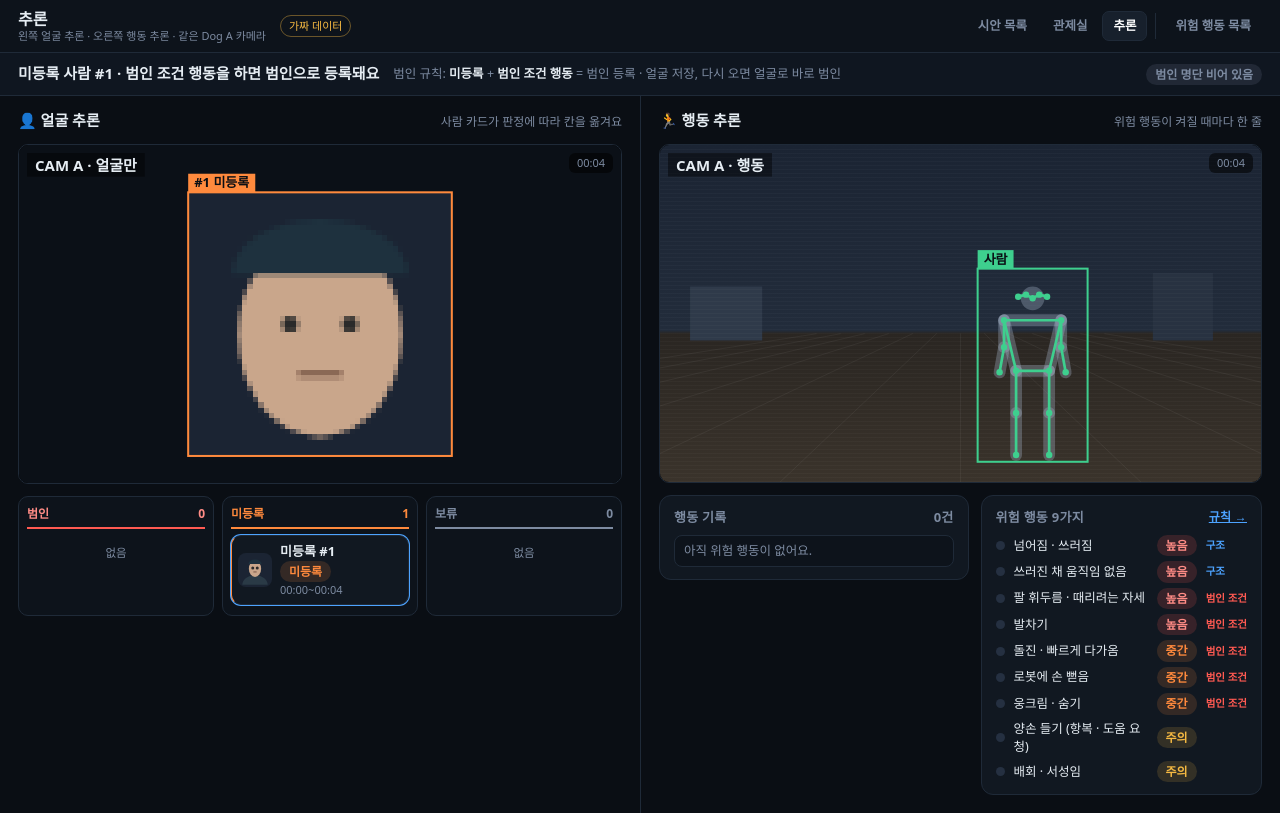
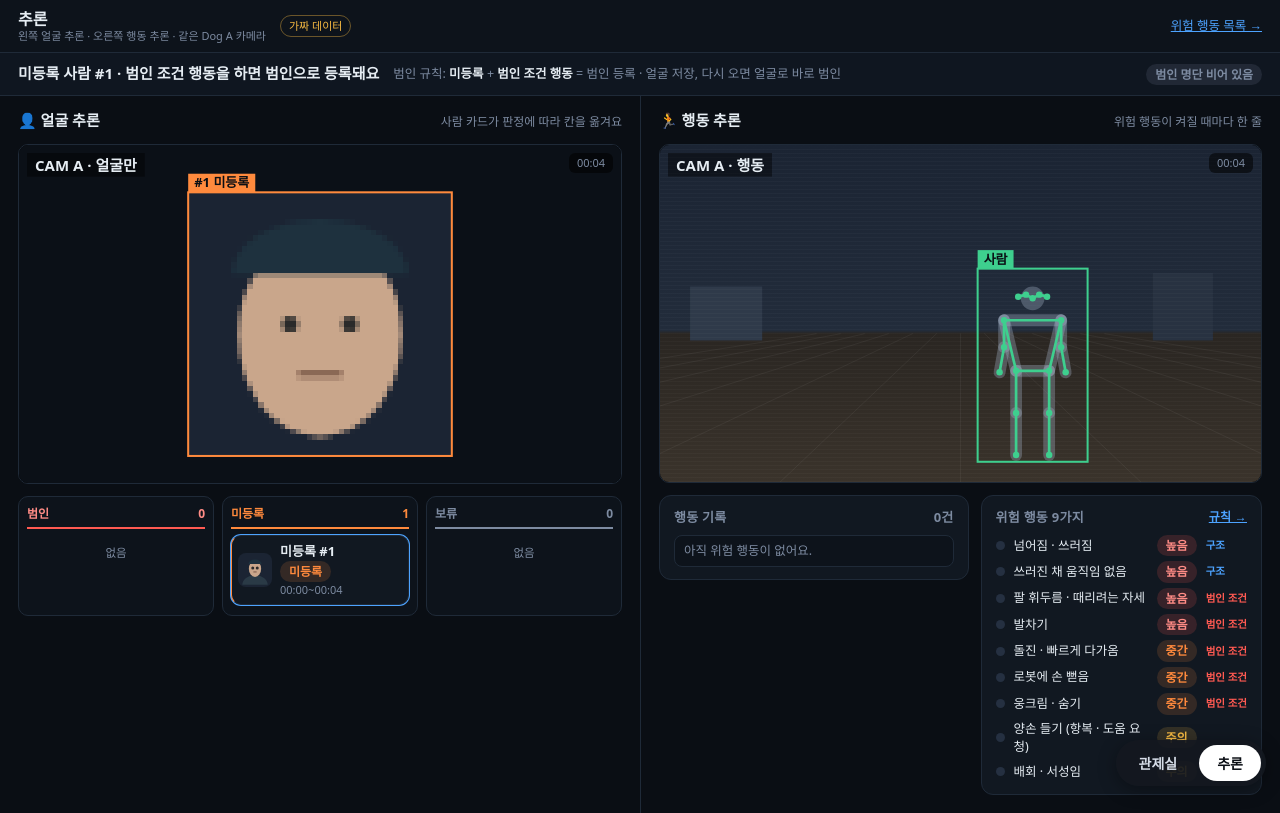
Before and after one commit to widee2018-code/mechdog-patrol-monitor, a plain HTML site: page web/mockups/combo2.html in a window 1280 px wide. Drawn offline with Linux system fonts and the light colour scheme.

Commit message:
web: 오른쪽 아래 이동 버튼을 [관제실] [추론] 두 개로
- 관제실(mock.js)과 추론(cam_mock.js) 화면에 같은 모양의 둥근 버튼, 추론 화면의 위쪽 메뉴는 없앰

```diff
--- a/web/mockups/cam_mock.js
+++ b/web/mockups/cam_mock.js
@@ -503,13 +503,17 @@
   }
   const clock = (t) => `${String(Math.floor(t / 60)).padStart(2, "0")}:${String(Math.floor(t % 60)).padStart(2, "0")}`;
 
-  // 위쪽 이동 메뉴: 시안끼리 바로 넘어가기
+  // 오른쪽 아래 이동 버튼: 관제실 · 추론 (관제실 화면의 mock.js 버튼과 같은 모양)
   function nav(now) {
-    const links = [["index.html", "시안 목록"], ["design1.html", "관제실"], ["combo2.html", "추론"], "|", ["danger_actions.html", "위험 행동 목록"]];
-    const el = document.querySelector(".nav");
-    if (!el) return;
-    el.innerHTML = links.map((l) => (l === "|" ? '<span class="sep"></span>'
-      : `<a href="${l[0]}"${l[0].startsWith(now) ? ' class="now" aria-current="page"' : ""}>${l[1]}</a>`)).join("");
+    const el = document.createElement("nav");
+    el.setAttribute("aria-label", "화면 이동");
+    el.style.cssText = "position:fixed;right:14px;bottom:14px;z-index:50;display:flex;gap:4px;padding:5px;border-radius:999px;" +
+      "background:rgba(20,24,32,.92);box-shadow:0 4px 18px rgba(0,0,0,.35);font:700 14px var(--font, system-ui, sans-serif)";
+    const items = [["design1.html", "관제실"], ["combo2.html", "추론"]];
+    el.innerHTML = items.map(([href, label]) => { const on = href.startsWith(now);
+      return `<a href="${href}"${on ? ' aria-current="page"' : ""} style="padding:8px 18px;border-radius:999px;text-decoration:none;` +
+        `color:${on ? "#0b0f15" : "#d6dde8"};background:${on ? "#ffffff" : "transparent"}">${label}</a>`; }).join("");
+    document.body.appendChild(el);
   }
 
   window.CamMock = { nav, DANGER_KPS, COMBO_VERDICT, CULPRIT_IDS, RESCUE_IDS, comboSim, poseOf, LEVEL, DANGERS, DANGER_BY_ID, EDGES, KP_KO, REGISTRY, FACE_RULE, VERDICT, TRUTH_KO, SCRIPT,
--- a/web/mockups/combo2.html
+++ b/web/mockups/combo2.html
@@ -19,8 +19,7 @@
 <body>
 <header class="top">
   <div class="brand"><b>추론</b><small>왼쪽 얼굴 추론 · 오른쪽 행동 추론 · 같은 Dog A 카메라</small></div>
-  <span class="mock">가짜 데이터</span>
-  <nav class="nav" aria-label="시안 이동"></nav>
+  <span class="mock">가짜 데이터</span><a href="danger_actions.html" style="margin-left:auto;color:var(--info);font-size:12.5px">위험 행동 목록 →</a>
 </header>
 <div class="band" id="band" aria-live="polite"></div>
 <div class="halves">
```
Also changed, not shown: web/mockups/mock.js (+4 -4 lines), 1 other file.
